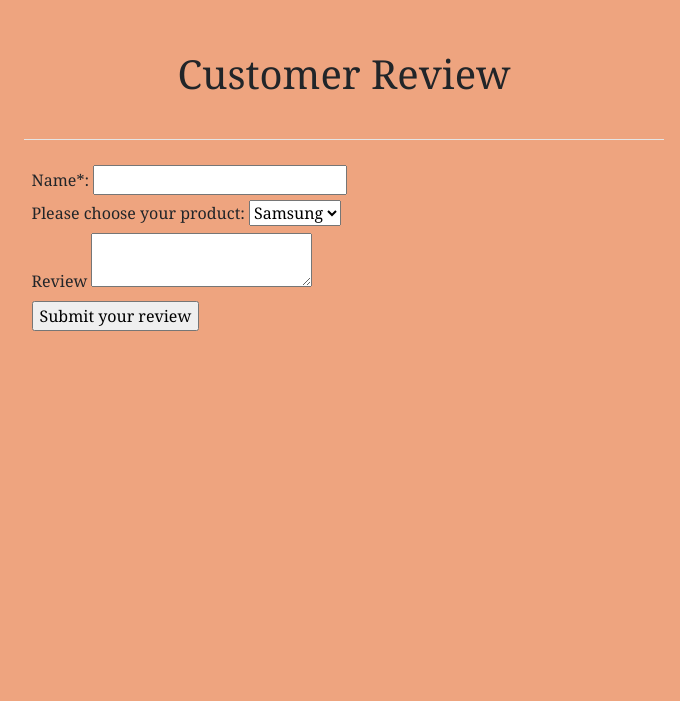
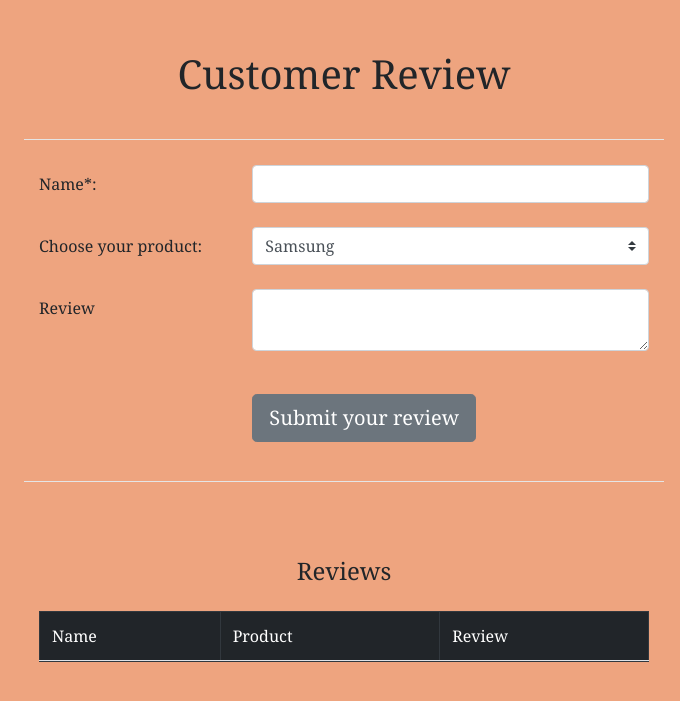
Before and after one commit to Gerardin16/Customer-review, a Flask app: page / in a window 1280 px wide. Shown: the top 701 px of the page, without its empty margins (296-976 px from the left). Run offline with Flask 2, Linux system fonts and the light colour scheme; some libraries are stand-ins or nearby versions.

Commit message:
Added a csv file Made changes to index.html to display the form

```diff
--- /dev/null
+++ b/Reviews.csv
@@ -0,0 +1,3 @@
+Name,Product,Review
+Gerardin,Samsung,Good Performance
+Niveadha,Redmi6,Nice UI and camera features
--- a/app.py
+++ b/app.py
@@ -1,48 +1,60 @@
 
-from flask import Flask,render_template,request,url_for,flash,redirect
+from flask import Flask,render_template,request
 from flask_wtf import FlaskForm
 from wtforms import (Form,StringField, BooleanField, DateTimeField,
                      RadioField,SelectField,TextField,
                      TextAreaField,SubmitField)
 from wtforms.validators import DataRequired
-from flask_bootstrap import Bootstrap
+import pandas as pd
 
 app = Flask(__name__)
 
-app.config['SECRET_KEY'] = 'mysecretkey'
+app.config['SECRET_KEY'] = 'mykey'
+
+# to read csv file named "samplee"
+a = pd.read_csv("Reviews.csv")
+
+# to save as html file
+# named as "Table"
+a.to_html("Table.htm")
+
+# assign it to a
+# variable (string)
+html_file = a.to_html()
+
+# with open('Reviews.csv') as reviews_file:
+#     csv_reader= csv.reader(reviews_file, delimiter=',')
+#     line_count=0;
 
 # WTForm Class
 class ReviewForm(FlaskForm):
 
    #Get the fields to be filled in the form
     name = StringField('Name*: ',validators=[DataRequired()])
-    # product = RadioField('Please choose your product: ', choices=[('opt-1', 'Samsung'), ('opt-2', 'Oneplus'),
-    #                                                             ('opt-3', 'Vivo 5'), ('opt-4', 'Redmi 6')])
-
-    product = SelectField(u'Please choose your product:',
+    product = SelectField(u'Choose your product:',
                           choices=[('opt-1', 'Samsung'), ('opt-2', 'Oneplus'),
-                                   ('opt-3', 'Vivo 5'), ('opt-4', 'Redmi 6')])
+                                   ('opt-3', 'Vivo5'), ('opt-4', 'Redmi6')])
     review = TextAreaField()
     submit = SubmitField('Submit your review')
 
 
 @app.route('/', methods=['GET', 'POST'])
 def index():
-
+    # Set the breed to a boolean False.
+    # So we can use it in an if statement in the html.
     # Create instance of the form.
     form = ReviewForm()
-    # If the form is valid on submission
-    if form.validate_on_submit() and request.method =='POST':
-        #Display a success message
-        flash("Your review has been submitted succesfully")
-        # return redirect(url_for("thankyou"))
-
-
-    return render_template('index.html', form=form)
-
-# @app.route('/')
-# def home():
-#     return render_template('index.html')
+    # If the form is valid on submission (we'll talk about validation next)
+    if form.validate_on_submit() :
+        # Grab the data from the breed on the form.
+        name= form.name.data
+        product=form.product.data
+        review=form.review.data
+        # Reset the form's breed data to be False
+        form.name.data = ''
+        form.product.data='Samsung'
+        form.review.data=''
+    return render_template('index.html', form=form,)
 
 
 if __name__ == '__main__':
--- a/static/style.css
+++ b/static/style.css
@@ -6,7 +6,6 @@
 
 
 h1,h2,h3,h4,h5,h6{
-
 
     margin: 50px auto 25px;
     text-align: center;
@@ -20,3 +19,11 @@
     margin-bottom: 25px;
 
 }
+
+.submit-button{
+    margin-top: 20px;
+}
+
+.table-width{
+    width:100%;
+}
--- a/templates/index.html
+++ b/templates/index.html
@@ -2,30 +2,62 @@
 
 {% block body %}
 
-    <div class="jumbotron-fluid">
+    <div class="container-fluid">
         <div class="row">
             <div class="col-lg-6 offset-lg-3">
                 <form  method="POST">
                     {# This hidden_tag is a CSRF security feature. #}
                     {{ form.hidden_tag() }}
-                    {{ form.name.label }} {{form.name}}
-                    <br>
-                    {{form.product.label}} {{form.product}}
-                    <br>
-                    {{form.review.label}} {{form.review}}
-                   <br>
-                    {{ form.submit(class='common-background-color') }}
+
+                        <div class="form-group row">
+                          <label for="custName" class="col-sm-4 col-form-label"> {{ form.name.label }} </label>
+                          <div class="col-sm-8">
+                            {{ form.name(class='form-control') }}
+                          </div>
+                        </div>
+                        <div class="form-group row">
+                            <label for="proName" class="col-sm-4 col-form-label"> {{ form.product.label }} </label>
+                            <div class="col-sm-8">
+                              {{ form.product(class='custom-select') }}
+                            </div>
+                          </div>
+                        <div class="form-group row">
+                            <label for="reviewProduct" class="col-sm-4 col-form-label"> {{ form.review.label }} </label>
+                            <div class="col-sm-8">
+                              {{ form.review(class="form-control") }}
+                            </div>
+                        </div>
+                        <div class="form-group row ">
+                            <label for="reviewSubmit" class="col-md-6 offset-md-4 col-form-label ">
+                            {{ form.submit(class='btn btn-secondary btn-lg submit-button') }} </label>
+                        </div>
                 </form>
             </div>
         </div>
     </div>
 
-    <!-- <div class="container-fluid">
+    <div>
+        <hr class="horizontal-line">
+    </div>
+
+    <div class="container-fluid">
         <div class="row">
-            <div class="col-lg-6 ">
+            <div class="col-lg-6 offset-lg-3 ">
                   <h4>Reviews</h4>
             </div>
+            <div class="col-lg-6 offset-lg-3 ">
+                <table class="display table nowrap responsive table-bordered " >
+                    <tr>
+                        <thead class="table-dark">
+                            <td >Name</td>
+                            <td>Product</td>
+                            <td>Review</td>
+                        </thead>
+                    </tr>
+                </table>
+          </div>
+
         </div>
-    </div> -->
+    </div>
 
 {% endblock %}
```
